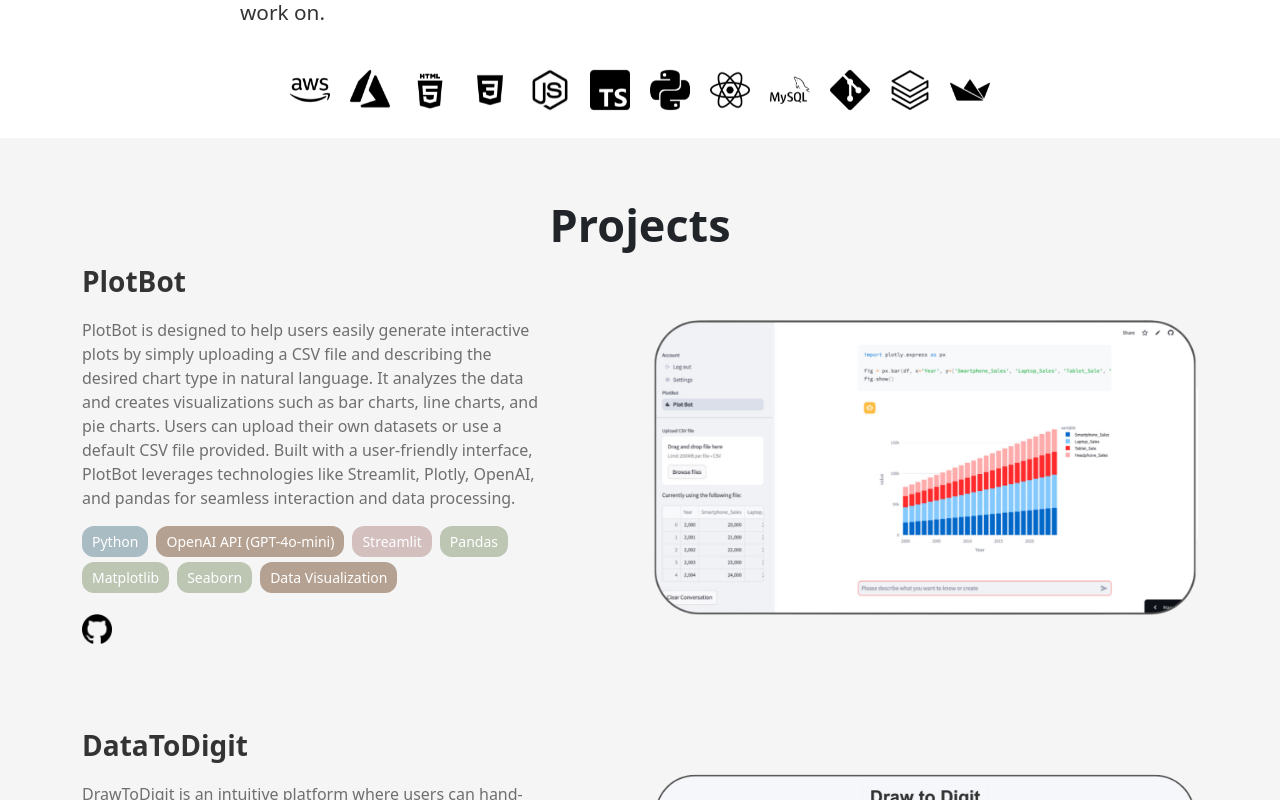
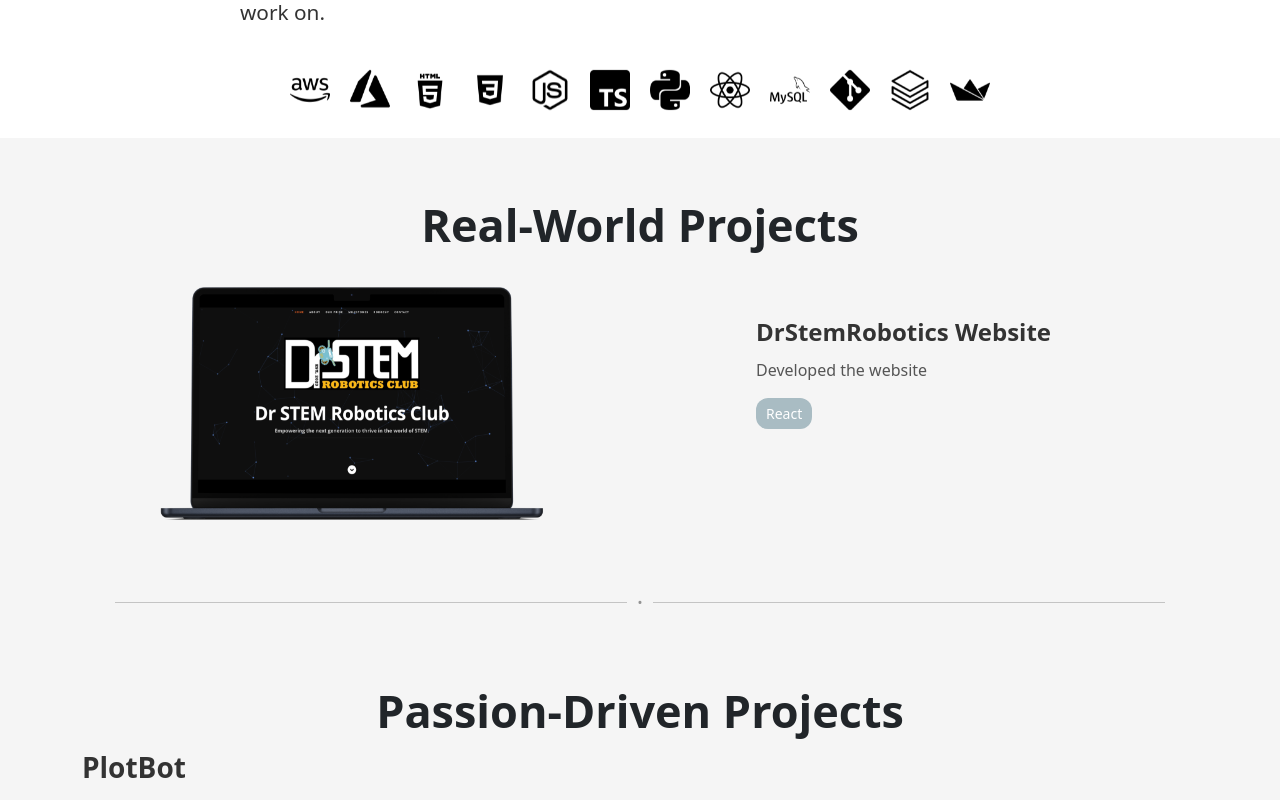
Before and after one commit to Panda-ZoeyCheng/zoey-portfolio, a React (Create React App) app: page / in a window 1280 px wide. Shown: the part 1520-2320 px from the top of the page. Built offline with nearby package versions, Linux system fonts and the light colour scheme; no server answers.

Commit message:
Add 'Real-World Projects'

```diff
--- a/src/App.css
+++ b/src/App.css
@@ -490,17 +490,6 @@ span.navbar-text {
   align-items: flex-start;
 }
 
-/* .project-image {
-  background-color: transparent;
-  object-fit: cover;
-  border-radius: 10px;
-  max-width: 100%;
-  height: auto;
-  display: block;
-  margin: 0 auto;
-  box-shadow: none;
-} */
-
 .project-image img {
   transition: all 0.3s ease-in-out;
   width: 100%;
@@ -582,6 +571,74 @@ span.navbar-text {
 
 .tech-tag.other {
   background-color: #b5a191;
+}
+
+/* Real-World Projects Item */
+.real-world-project-item {
+  display: flex;
+  align-items: center;
+  margin-bottom: 3rem;
+  padding-left: 10rem;
+}
+
+.real-world-project-item .project-image {
+  margin-top: 5%;
+  width: 70%;
+  display: flex;
+  justify-content: center;
+  align-items: center;
+}
+
+.real-world-project-item .project-image img {
+  max-width: 100%;
+  border-radius: 8px;
+  transition: transform 0.3s ease;
+}
+
+.real-world-project-item .project-image img:hover {
+  transform: scale(1.05);
+}
+
+.real-world-project-item .project-info {
+  text-align: left;
+  padding: 0 1.5rem;
+}
+
+.real-world-project-item .project-title {
+  font-size: 1.5rem;
+  font-weight: bold;
+  margin-bottom: 0.5rem;
+}
+
+.real-world-project-item .project-desc {
+  font-size: 1rem;
+  color: #555;
+  margin-bottom: 1rem;
+}
+
+.real-world-project-item .project-tech {
+  display: flex;
+  flex-wrap: wrap;
+}
+
+/* separate line */
+.divider {
+  display: flex;
+  align-items: center;
+  justify-content: center;
+  margin: 4rem 0;
+}
+
+.divider-line {
+  width: 40%;
+  height: 1px;
+  background-color: rgba(0, 0, 0, 0.2);
+}
+
+.divider-dot {
+  margin: 0 10px;
+  font-size: 1.5rem;
+  color: rgba(0, 0, 0, 0.4);
 }
 
 /************ Contact Css ************/
--- a/src/components-temp/Projects.js
+++ b/src/components-temp/Projects.js
@@ -1,12 +1,53 @@
 import { Container, Row, Col } from "react-bootstrap";
 import plotbot1 from "../assets/img/plotbot1.png";
 import plotbot2 from "../assets/img/plotbot2.png";
+import robots from "../assets/img/drstemrobots.png";
 import drawtodigit from "../assets/img/drawtodigit.png";
 import githubIcon from "../assets/img/github.png";
 import colorSharp2 from "../assets/img/color-sharp2.png";
 
 import "animate.css";
 import { useState } from "react";
+
+const RealWorldProjectItem = ({
+  title,
+  description,
+  technologies,
+  imgUrl,
+  projectUrl,
+}) => {
+  return (
+    <Row
+      className="real-world-project-item align-items-center"
+      style={{ marginBottom: "3rem" }}
+    >
+      <Col md={6}>
+        <div className="project-image">
+          {projectUrl ? (
+            <a href={projectUrl} target="_blank" rel="noopener noreferrer">
+              <img src={imgUrl} alt={title} className="img-fluid" />
+            </a>
+          ) : (
+            <img src={imgUrl} alt={title} className="img-fluid" />
+          )}
+        </div>
+      </Col>
+      <Col md={6}>
+        <div className="project-info" style={{ textAlign: "left" }}>
+          <div className="project-title">{title}</div>
+          <div className="project-desc">{description}</div>
+          <div className="project-tech">
+            {technologies.map((tech, index) => (
+              <span key={index} className={`tech-tag ${tech.category}`}>
+                {tech.name}
+              </span>
+            ))}
+          </div>
+        </div>
+      </Col>
+    </Row>
+  );
+};
 
 const ProjectItem = ({
   title,
@@ -78,7 +119,17 @@ const ProjectItem = ({
 };
 
 export const Projects = () => {
-  const projects = [
+  const realWorldProjects = [
+    {
+      title: "DrStemRobotics Website",
+      description: "Developed the website",
+      technologies: [{ name: "React", category: "language" }],
+      imgUrl: robots,
+      projectUrl: "https://drstemrobotics.com.au/",
+    },
+  ];
+
+  const passionDrivenProjects = [
     {
       title: "PlotBot",
       description:
@@ -119,13 +170,28 @@ export const Projects = () => {
 
   return (
     <section className="project" id="projects">
+      <Row>
+        <Col>
+          <h2>Real-World Projects</h2>
+        </Col>
+      </Row>
+      {realWorldProjects.map((project, index) => (
+        <RealWorldProjectItem key={index} {...project} />
+      ))}
+
+      <div className="divider">
+        <div className="divider-line"></div>
+        <span className="divider-dot">·</span>
+        <div className="divider-line"></div>
+      </div>
+
       <Container>
         <Row>
           <Col>
-            <h2>Projects</h2>
+            <h2>Passion-Driven Projects</h2>
           </Col>
         </Row>
-        {projects.map((project, index) => (
+        {passionDrivenProjects.map((project, index) => (
           <ProjectItem key={index} {...project} />
         ))}
       </Container>
```
Also changed, not shown: src/assets/img/drstemrobots.png (added).
